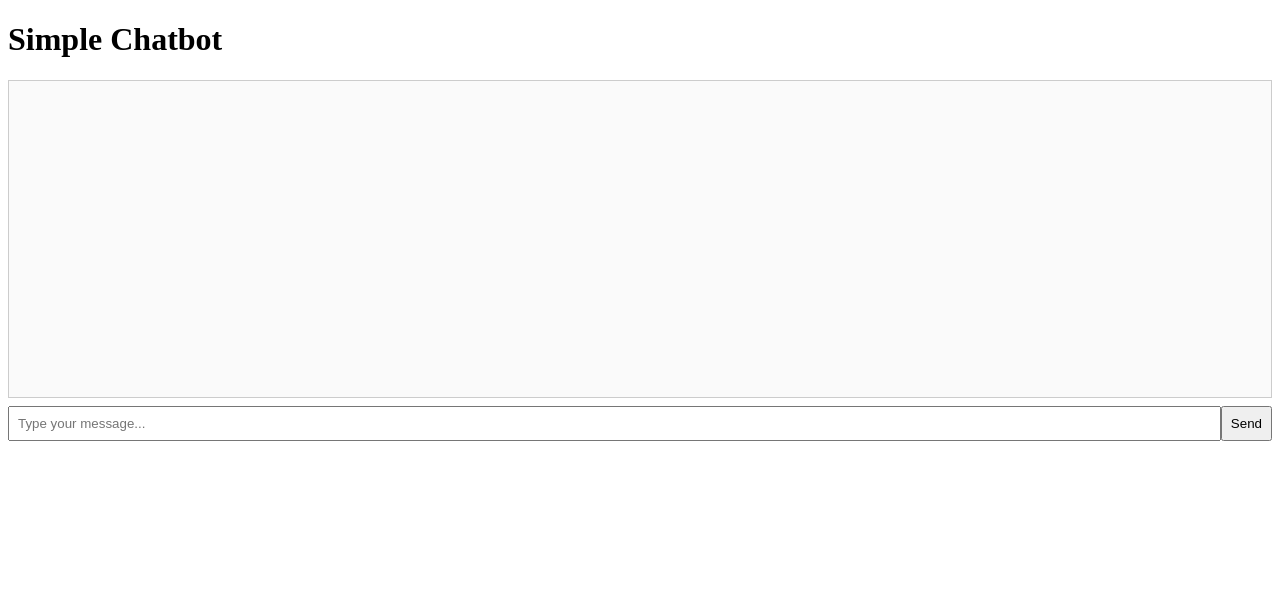
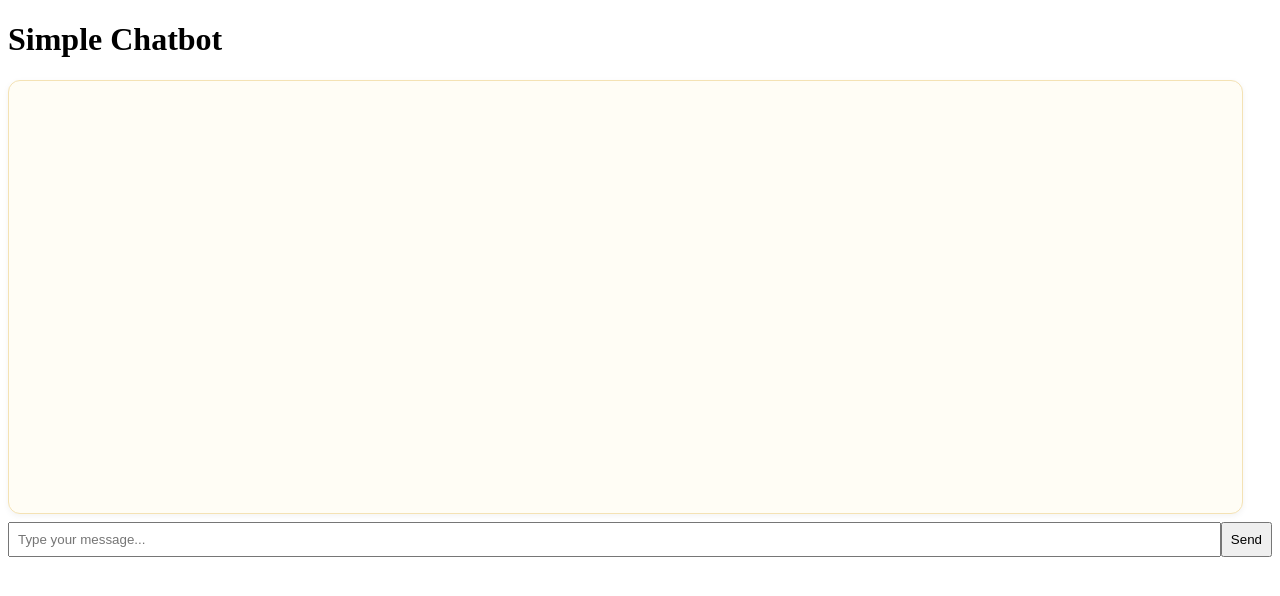
Before and after one commit to German-Cuisine-KG-Telkom-University/frontend, an Angular app in the folder german-cuisine-kg/: page / in a window 1280 px wide. Shown: the top 596 px of the page. Built offline with nearby package versions, Linux system fonts and the light colour scheme.

Commit message:
chatoverview ui

```diff
--- a/german-cuisine-kg/src/app/components/chat-overview/chat-overview.component.css
+++ b/german-cuisine-kg/src/app/components/chat-overview/chat-overview.component.css
@@ -1,21 +1,66 @@
 .chat-container {
-  border: 1px solid #ccc;
-  height: 300px;
+  display: flex;
+  flex-direction: column;
+  gap: 0.5rem;
+  padding: 1rem;
+  width: 100%;
+  max-width: 95%; /* prevent stretching too wide */
+  height: 400px;    /* fixed chat window height */
   overflow-y: auto;
-  padding: 8px;
-  background: #fafafa;
+  background-color: #fffdf5; /* very light neutral background */
+  border: 1px solid #f4e2b4;
+  border-radius: 12px;
+  font-family: 'Segoe UI', sans-serif;
+  box-shadow: 0 2px 6px rgba(0,0,0,0.05);
 }
 
 .message {
-  margin-bottom: 8px;
+  display: flex;
 }
 
 .message.user {
-  text-align: right;
-  color: blue;
+  justify-content: flex-end;
 }
 
-.message.ai {
-  text-align: left;
-  color: green;
+.message.AI {
+  justify-content: flex-start;
 }
+
+.bubble {
+  padding: 0.6rem 1rem;
+  border-radius: 16px;
+  max-width: 75%;
+  line-height: 1.4;
+  box-shadow: 0 2px 4px rgba(0,0,0,0.08);
+}
+
+.message.user .bubble {
+  background-color: #ffe680; /* soft pastel yellow */
+  color: #4a3b00;
+  border-bottom-right-radius: 4px;
+}
+
+.message.AI .bubble {
+  background-color: #fff4b3; /* lighter pastel yellow */
+  color: #3f3f3f;
+  border-bottom-left-radius: 4px;
+}
+
+.bubble strong {
+  display: block;
+  font-weight: 600;
+  margin-bottom: 0.2rem;
+}
+
+::-webkit-scrollbar {
+  width: 8px;
+}
+
+::-webkit-scrollbar-thumb {
+  background: #e6d27a;
+  border-radius: 4px;
+}
+
+::-webkit-scrollbar-track {
+  background: transparent;
+}
--- a/german-cuisine-kg/src/app/components/chat-overview/chat-overview.component.html
+++ b/german-cuisine-kg/src/app/components/chat-overview/chat-overview.component.html
@@ -1,5 +1,10 @@
 <div class="chat-container">
-  <div *ngFor="let msg of messages" class="message" [ngClass]="msg.sender">
-    <strong>{{ msg.sender === 'user' ? 'You' : 'AI' }}:</strong> {{ msg.text }}
+  <div *ngFor="let msg of messages"
+       class="message"
+       [ngClass]="msg.sender">
+    <div class="bubble">
+      <strong>{{ msg.sender === 'user' ? 'You' : 'AI' }}:</strong>
+      <span>{{ msg.text }}</span>
+    </div>
   </div>
 </div>
```
